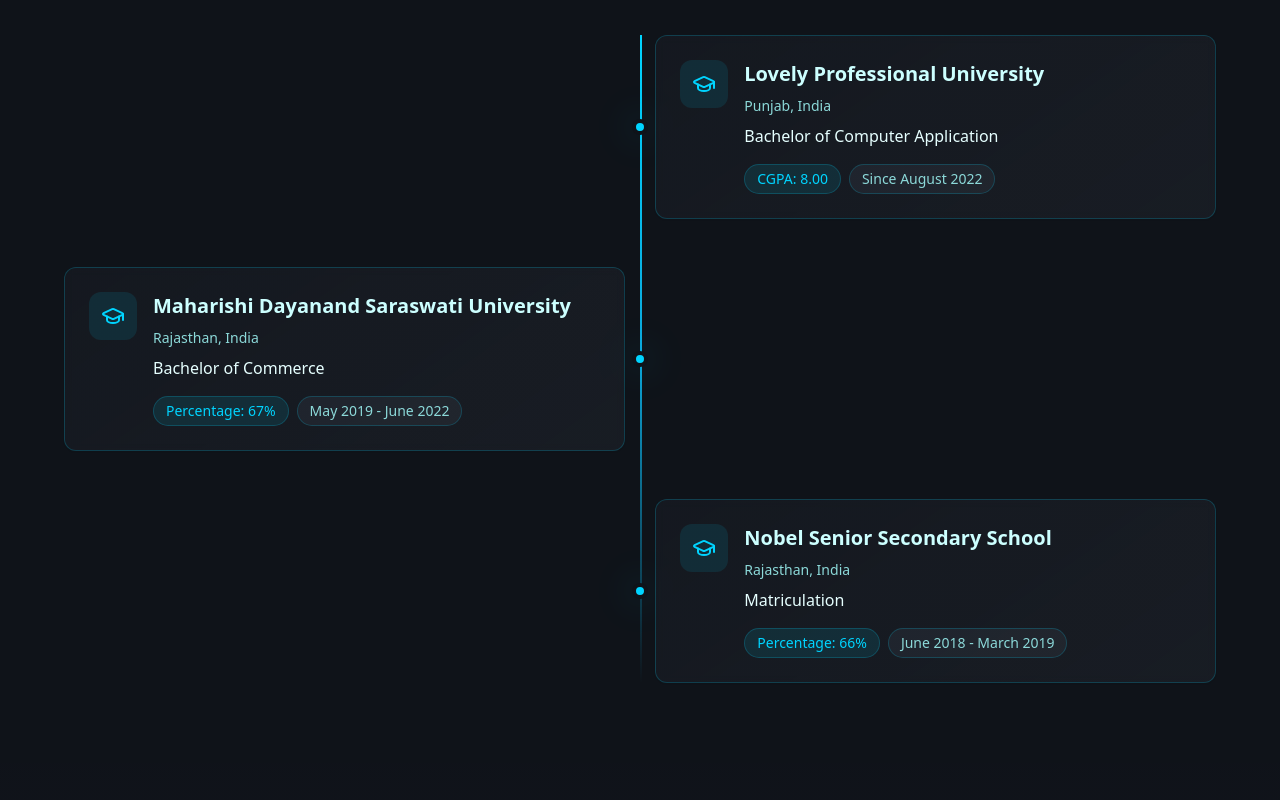
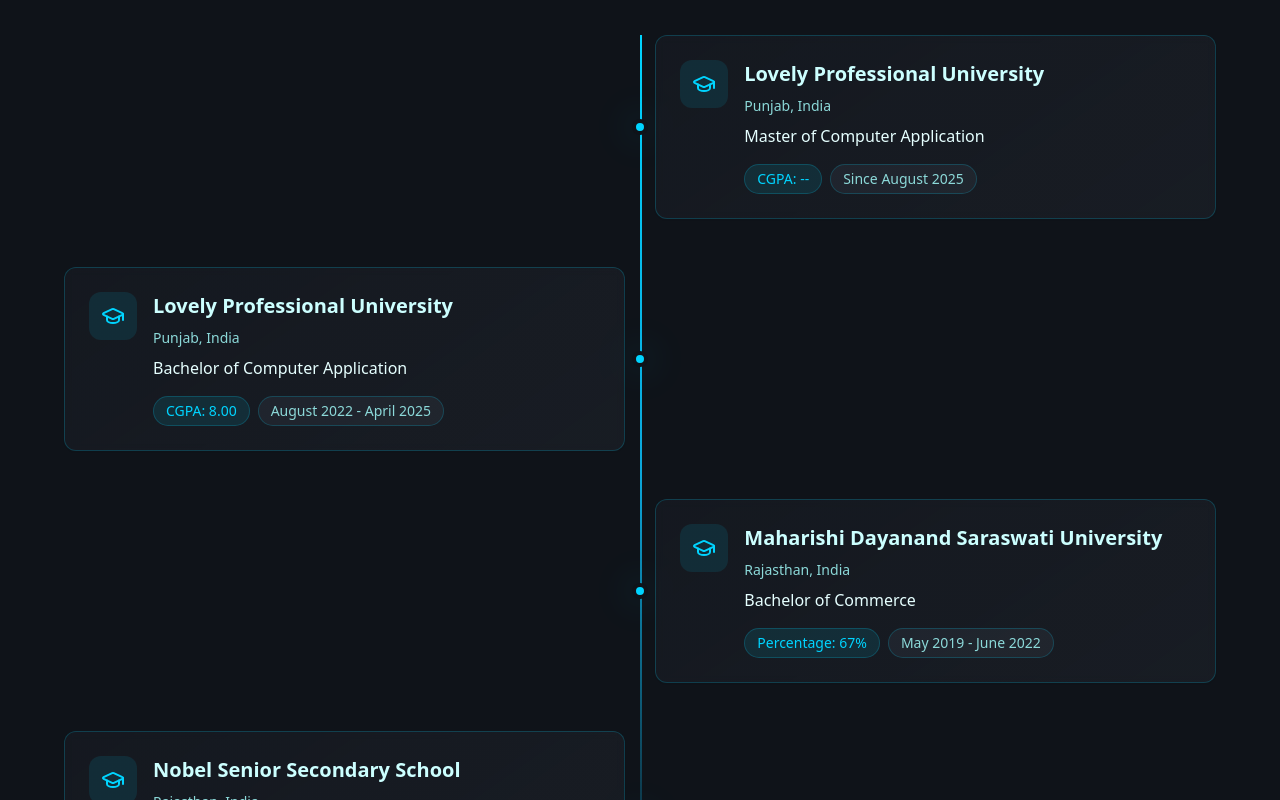
Before and after one commit to nakulsharma90/Nakul-Sharma-portfolio, a React (Vite) app: page / in a window 1280 px wide. Shown: the part 3220-4020 px from the top of the page. Built offline with nearby package versions, Linux system fonts and the light colour scheme; the HTML template or start-up script is replaced by a standard one.

Commit message:
Update education details

```diff
--- a/src/components/Education.tsx
+++ b/src/components/Education.tsx
@@ -6,9 +6,16 @@ const education = [
   {
     institution: "Lovely Professional University",
     location: "Punjab, India",
+    degree: "Master of Computer Application",
+    performance: "CGPA: --",
+    period: "Since August 2025",
+  },
+  {
+    institution: "Lovely Professional University",
+    location: "Punjab, India",
     degree: "Bachelor of Computer Application",
     performance: "CGPA: 8.00",
-    period: "Since August 2022",
+    period: "August 2022 - April 2025",
   },
   {
     institution: "Maharishi Dayanand Saraswati University",
```
